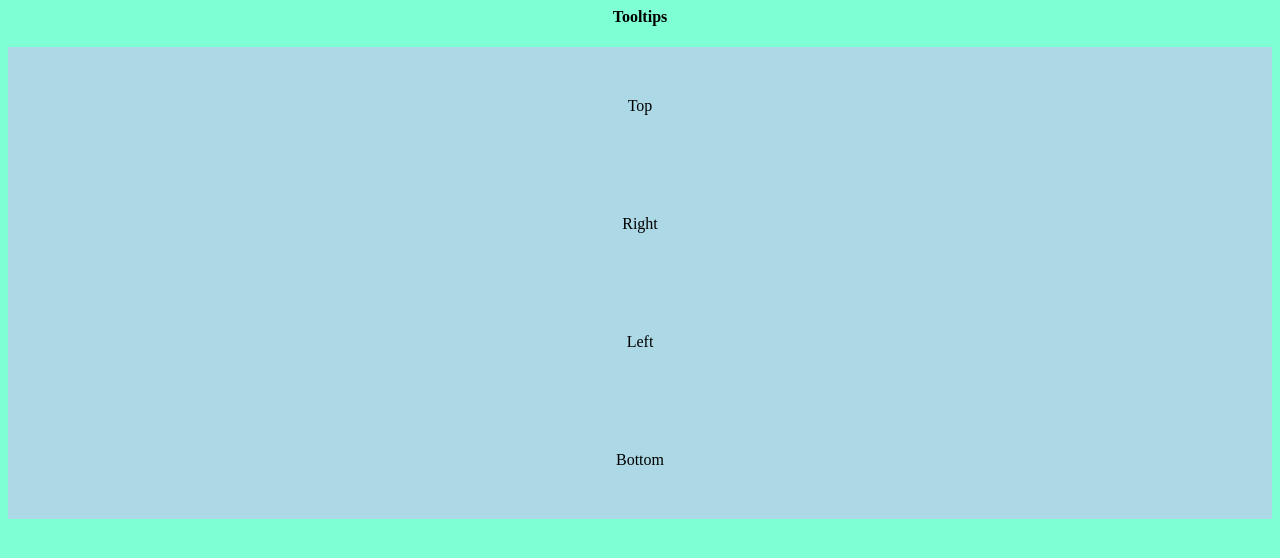
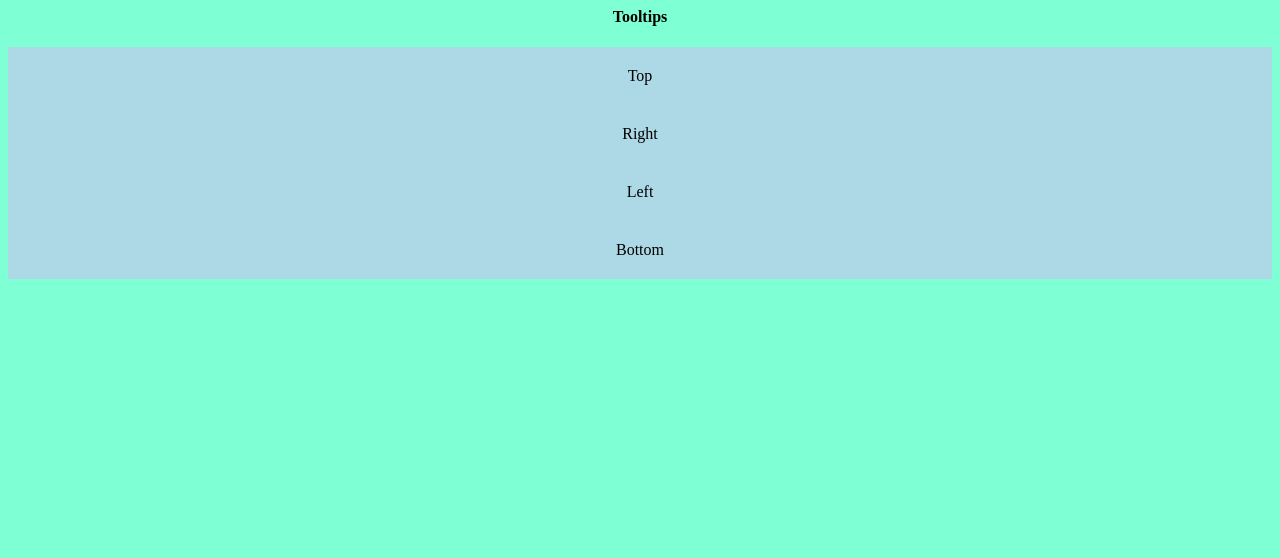
Before and after one commit to vishwajitsingh2215/assignment1, a plain HTML site: page index.html in a window 1280 px wide. Drawn offline with Linux system fonts and the light colour scheme.

Commit message:
Some changes

```diff
--- a/css/style.css
+++ b/css/style.css
@@ -9,7 +9,13 @@ body {
 
 div {
     background-color:lightblue;
-    display: flex;
-    flex-direction: column;
-    padding: 50px;
+    padding: 20px;
 }
+div:hover::before{
+    content: "Tooltip text";
+    background-color:white;
+
+}
+ [tooltip-position="top"] {
+
+}
--- a/index.html
+++ b/index.html
@@ -5,8 +5,8 @@
     </head>
     <body>
         <div tooltip="tooltip text" tooltip-position="top">Top</div>
-        <div tooltip="tooltip text" tooltip-position="top">Right</div>
-        <div tooltip="tooltip text" tooltip-position="top">Left</div>
-        <div tooltip="tooltip text" tooltip-position="top">Bottom</div>
+        <div tooltip="tooltip text" tooltip-position="right">Right</div>
+        <div tooltip="tooltip text" tooltip-position="left">Left</div>
+        <div tooltip="tooltip text" tooltip-position="bottom">Bottom</div>
     </body>
 </html>
```
